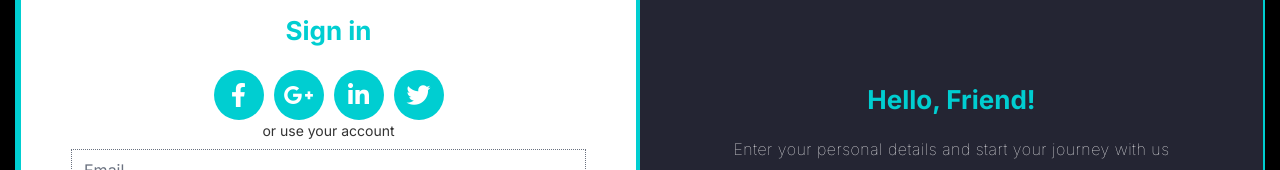
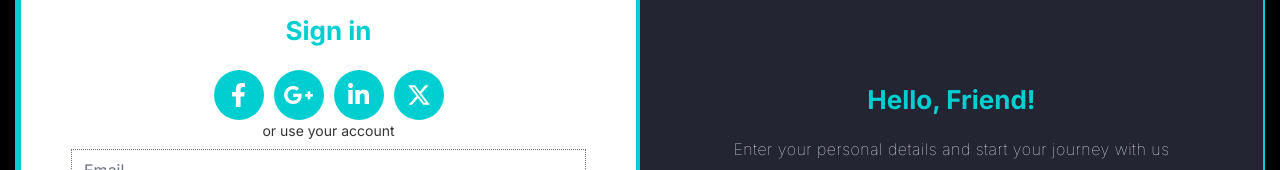
Before and after one commit to Abidsyed25/ScrapQuest, a Next.js app: page /login in a window 1280 px wide. Shown: the part 223-393 px from the top of the page. Built offline with nearby package versions, Linux system fonts and the light colour scheme.

Commit message:
updated-icon

```diff
--- a/app/contact/page.tsx
+++ b/app/contact/page.tsx
@@ -9,7 +9,8 @@ import Image from "next/image";
 import homeIcon from "./homeicon.png"; // Ensure this path is correct
 import Footer from "@/components/Footer";
 import contact from "./contact.jpg";
-import { FaFacebookF, FaTwitter, FaGoogle, FaLinkedinIn } from "react-icons/fa";
+import { FaFacebookF, FaGoogle, FaLinkedinIn } from "react-icons/fa";
+import { FaXTwitter } from "react-icons/fa6";
 import "@fortawesome/fontawesome-free/css/all.min.css";
 
 // Define the form schema using zod
@@ -109,10 +110,10 @@ export default function Contact() {
                 <FaFacebookF className="w-5 h-5" />
               </a>
               <a
-                href="https://www.twitter.com"
+                href="https://www.x.com"
                 className="social-icon mx-2 hover:text-blue-400"
               >
-                <FaTwitter className="w-5 h-5" />
+                <FaXTwitter className="w-5 h-5" />
               </a>
               <a
                 href="https://www.gmail.com"
--- a/app/login/page.tsx
+++ b/app/login/page.tsx
@@ -7,6 +7,7 @@ import { zodResolver } from "@hookform/resolvers/zod";
 import { getAuth, GoogleAuthProvider, signInWithPopup } from "firebase/auth";
 import { auth } from "../Firebase/firebase"; // Assuming you have a firebaseConfig file
 import { FontAwesomeIcon } from '@fortawesome/react-fontawesome';
+import { FaXTwitter } from "react-icons/fa6";
 import { faEye, faEyeSlash, faHouse } from '@fortawesome/free-solid-svg-icons';
 import { useRouter } from 'next/navigation';
 
@@ -412,8 +413,8 @@ export default function SignInSignUp() {
               <a href="#" className="social">
                 <i className="fab fa-linkedin-in"></i>
               </a>
-            <a href="https://www.twitter.com" className="social">
-              <i className="fab fa-twitter"></i>
+            <a href="https://www.x.com" className="social">
+              <FaXTwitter className="w-6 h-6" />
               </a>
             </div>
             <span>or use your email for registration</span>
@@ -474,9 +475,9 @@ export default function SignInSignUp() {
               <a href="#" className="social">
                 <i className="fab fa-linkedin-in"></i>
               </a>
-              <a href="https://www.twitter.com" className="social">
-             <i className="fab fa-twitter"></i>
-             </a>
+              <a href="https://www.x.com" className="social">
+              <FaXTwitter className="w-6 h-6" />
+              </a>
             </div>
             <span>or use your account</span>
             <input
--- a/components/Footer.tsx
+++ b/components/Footer.tsx
@@ -10,11 +10,11 @@ import {
   FaPenSquare,
   FaShieldAlt,
   FaFacebookF,
-  FaTwitter,
   FaGoogle,
   FaLinkedinIn,
   FaAddressBook
 } from "react-icons/fa";
+import { FaXTwitter } from "react-icons/fa6";
 
 export default function Footer() {
   return (
@@ -50,8 +50,8 @@ export default function Footer() {
                   </a>
                 </li>
                 <li className="mb-3">
-                  <a href="https://www.twitter.com" className="hover:text-white flex items-center text-base hover:scale-110 transition-all duration-300 transform-origin-center">
-                    <FaTwitter className="w-4 h-4 mr-3 transition-all duration-300 transform-origin-center" />
+                  <a href="https://www.x.com" className="hover:text-white flex items-center text-base hover:scale-110 transition-all duration-300 transform-origin-center">
+                    <FaXTwitter className="w-4 h-4 mr-3 transition-all duration-300 transform-origin-center" />
                     Twitter
                   </a>
                 </li>
--- a/package.json
+++ b/package.json
@@ -10,7 +10,7 @@
     "dev:docker": "next dev"
   },
   "dependencies": {
-    "@fortawesome/fontawesome-free": "^6.5.2",
+    "@fortawesome/fontawesome-free": "^6.6.0",
     "@fortawesome/fontawesome-svg-core": "^6.5.2",
     "@fortawesome/free-solid-svg-icons": "^6.5.2",
     "@fortawesome/react-fontawesome": "^0.2.2",
```
Also changed, not shown: 1 other file (tests, documents, lock files or other folders).
